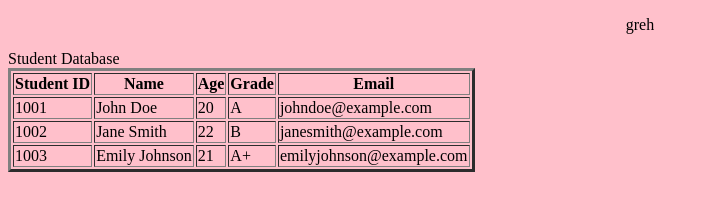
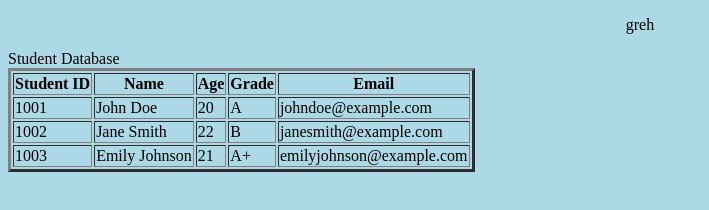
Before and after one commit to rupkatha3024/htmlclass, a plain HTML site: page index.html in a window 1280 px wide. Shown: the whole page, without its empty margins (0-709 px from the left). Drawn offline with Linux system fonts and the light colour scheme.

Commit message:
index.html

```diff
--- a/index.html
+++ b/index.html
@@ -5,7 +5,7 @@
     <title>Rupkatha</title>
 
 </head>
-<body bgcolor=pink>
+<body bgcolor=lightblue>
 <p align=center>greh
     <table border=3>Student Database
         <tr>
```
